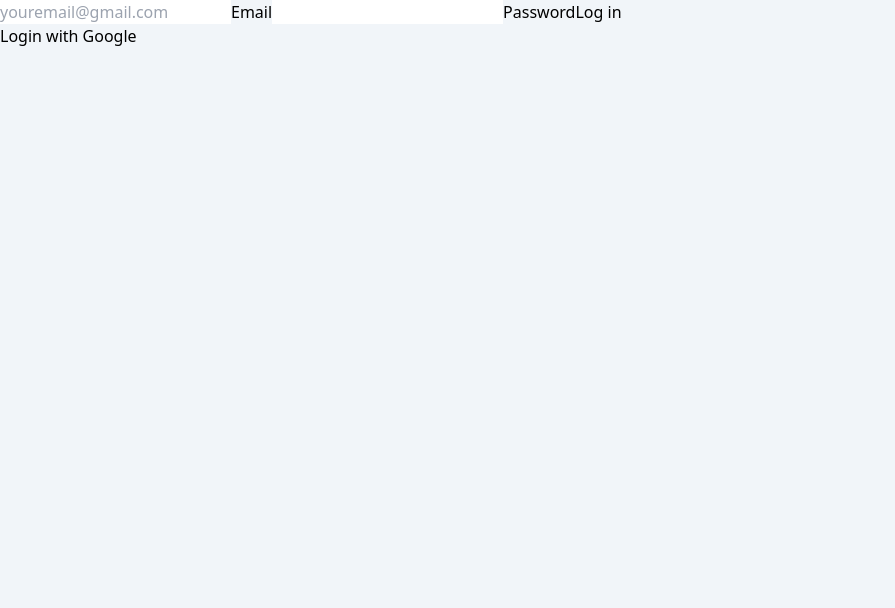
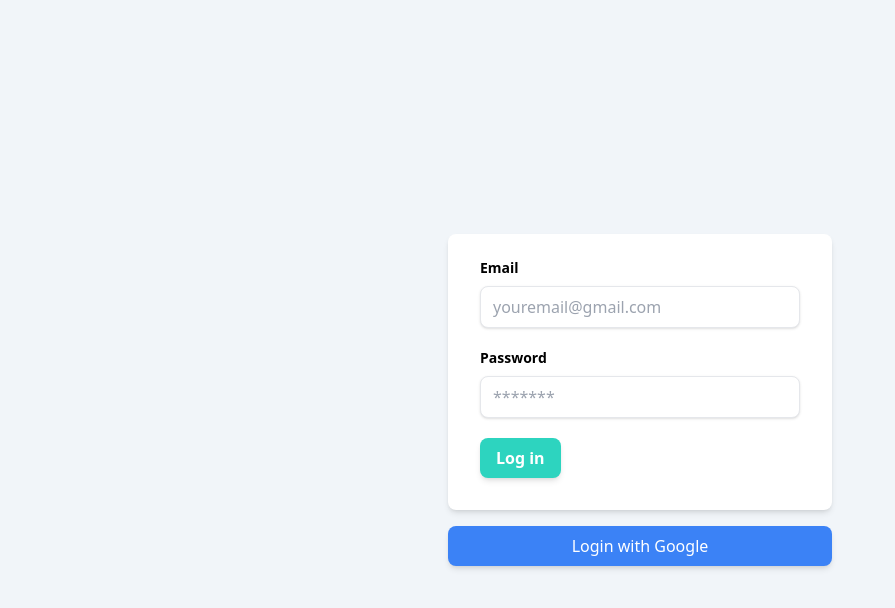
Before and after one commit to carlosbritto32/hotels-app, a React (Create React App) app: page /login in a window 1280 px wide. Shown: the top 608 px of the page, without its empty margins (0-895 px from the left). Built offline with nearby package versions, Linux system fonts and the light colour scheme; no server answers.

Commit message:
feat: giving styles to the login component

```diff
--- a/src/components/ErrorMsg.js
+++ b/src/components/ErrorMsg.js
@@ -1,7 +1,7 @@
 export function ErrorMsg({ message }) {
   return (
-    <div>
-      <span>{message}</span>;
+    <div className="bg-red-100 border border-red-400 text-red-700 text-center px-4 py-3 mb-10 rounded relative">
+      <span>{message}</span>
     </div>
   );
 }
--- a/src/pages/Login.js
+++ b/src/pages/Login.js
@@ -41,30 +41,57 @@ export function Login() {
     }
   };
   return (
-    <div>
+    <div className="w-full max-w-sm m-auto">
       {error && <ErrorMsg message={error} />}
-      <form onSubmit={handleSubmit}>
+      <form
+        onSubmit={handleSubmit}
+        className="bg-white shadow-md px-8 pt-6 pb-8 mb-4 rounded-lg"
+      >
+        <div className="mb-5">
+          <label
+            htmlFor="email"
+            className="block text-black-700 font-bold mb-2 text-sm"
+          >
+            Email
+          </label>
           <input
             type="email"
             name="email"
             id="email"
             placeholder="youremail@gmail.com"
+            className="shadow appearance-none border rounded-lg w-full py-2 px-3 text-gray-700 "
             onChange={handleChange}
           />
-        <label htmlFor="email">Email</label>
+        </div>
 
+        <div className="mb-5">
+          <label
+            htmlFor="password"
+            className="block text-black-700 font-bold mb-2 text-sm"
+          >
+            Password
+          </label>
           <input
             type="password"
             name="password"
             id="password"
+            placeholder="*******"
+            className="shadow appearance-none border rounded-lg w-full py-2 px-3 text-gray-700 "
             onChange={handleChange}
           />
-        <label htmlFor="password">Password</label>
+        </div>
 
-        <button>Log in</button>
+        <button className="bg-teal-400 hover:bg-teal-600 px-4 py-2 rounded-lg text-white font-bold shadow-md">
+          Log in
+        </button>
       </form>
 
-      <button onClick={handleGoogleSignIn}>Login with Google</button>
+      <button
+        onClick={handleGoogleSignIn}
+        className="bg-blue-500 hover:bg-blue-800 text-white px-4 py-2 rounded-lg shadow-md text-center w-full"
+      >
+        Login with Google
+      </button>
     </div>
   );
 }
```
Lines whose indentation alone changed are shown as unchanged.
